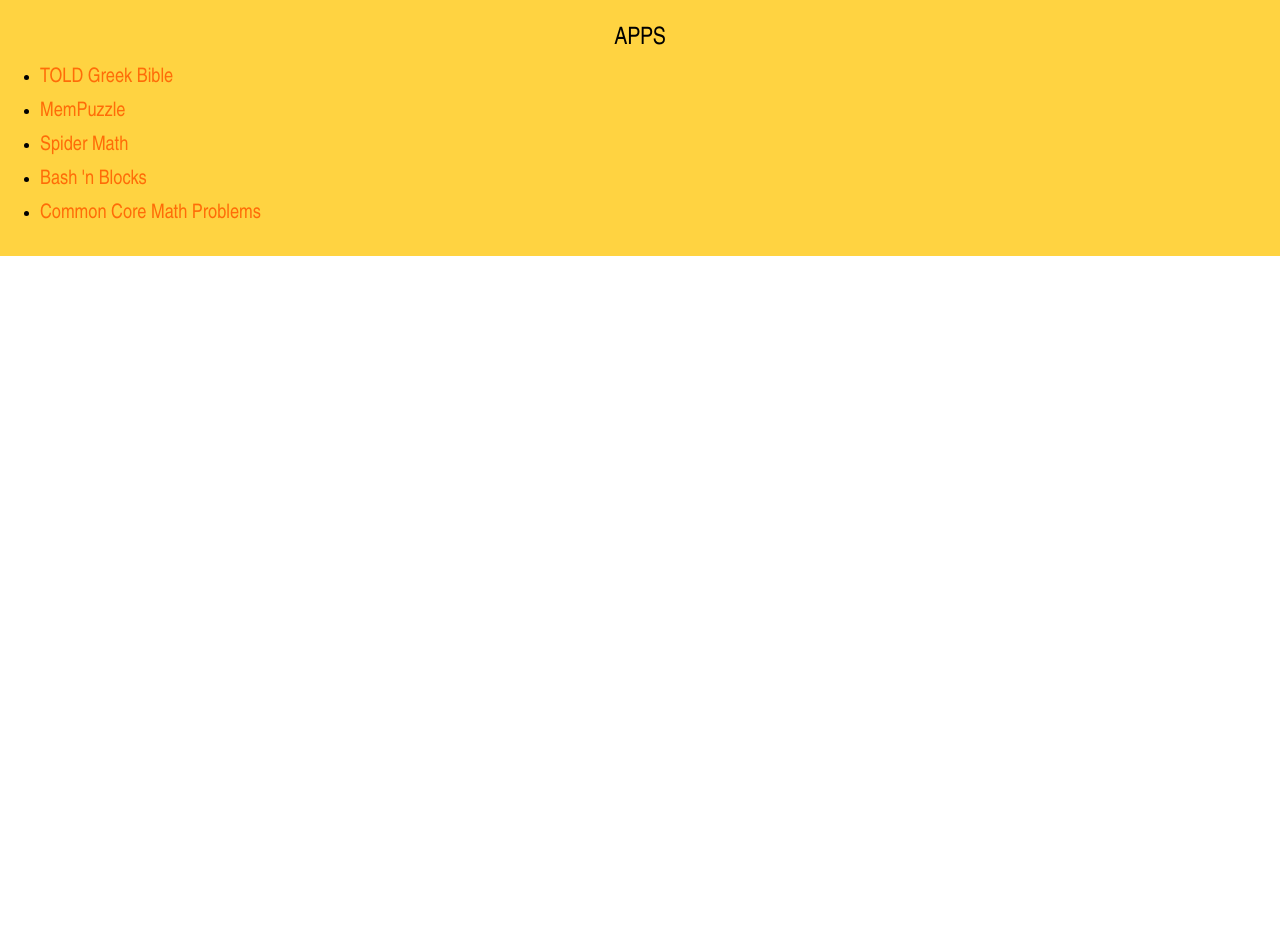
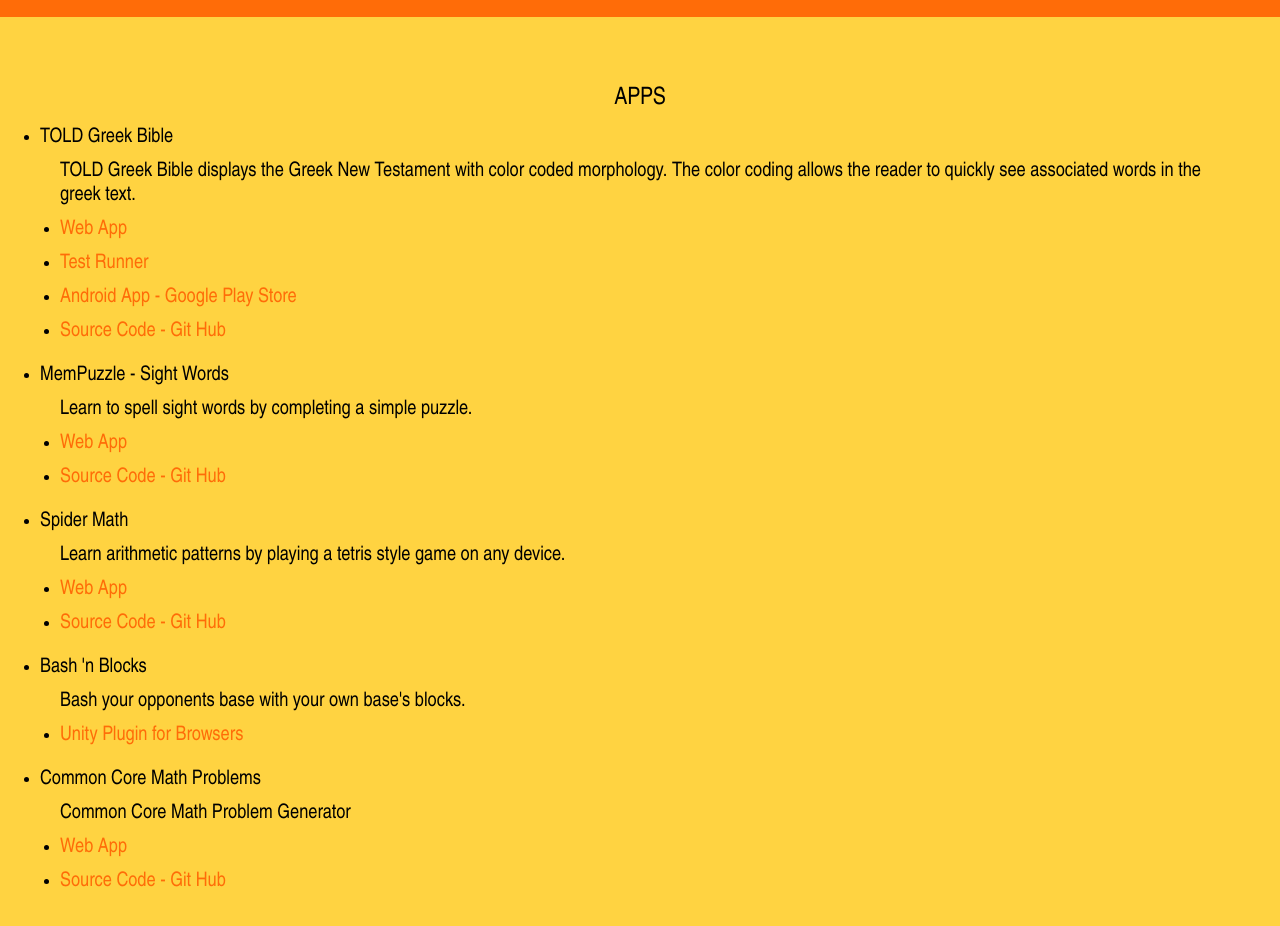
Before and after one commit to ricklove/ToldSite, a plain HTML site: page www/index.html in a window 1280 px wide. Shown: the part 286-1212 px from the top of the page. Before the commit the page ends 800 px from the top, so only its background shows below. Drawn offline with Linux system fonts and the light colour scheme.

Commit message:
Add App Descriptions

```diff
--- a/www/Styles/css/App.css
+++ b/www/Styles/css/App.css
@@ -65,6 +65,10 @@ a {
     color: #FF6C08;
 }
 
+p {
+    padding: 0.5em 1em;
+}
+
 
 /*Main Structure*/
 .main {
@@ -81,6 +85,12 @@ a {
 }
 
 .main-content {
+}
+
+
+.logo {
+    padding: 1em;
+    background-color: black;
 }
 
 .intro {
--- a/www/index.html
+++ b/www/index.html
@@ -9,7 +9,9 @@
 <body>
 
     <div class="main">
-        <canvas id="cvsLogo" width="150" height="90" style="padding-left: 0; padding-right: 0; margin-right: auto; margin-left: auto; display: block;"></canvas>
+        <div class="logo">
+            <canvas id="cvsLogo" width="150" height="90" style="padding-left: 0; padding-right: 0; margin-right: auto; margin-left: auto; display: block;"></canvas>
+        </div>
 
         <div class="intro">
             <h3>Told</h3>
@@ -20,11 +22,46 @@
         <div class="apps">
             <h3>Apps</h3>
             <ul>
-                <li><a href="Apps/GreekBible">TOLD Greek Bible</a></li>
-                <li><a href="Apps/MemPuzzle">MemPuzzle</a></li>
-                <li><a href="Apps/SpiderMath">Spider Math</a></li>
-                <li><a href="Games/BashnBlocks">Bash 'n Blocks</a></li>
-                <li><a href="Apps/CommonCoreMathProblems">Common Core Math Problems</a></li>
+                <li>TOLD Greek Bible
+                    <p>TOLD Greek Bible displays the Greek New Testament with color coded morphology. The color coding allows the reader to quickly see associated words in the greek text.</p>
+                    <ul>
+                        <li><a href="Apps/GreekBible">Web App</a></li>
+                        <li><a href="Apps/GreekBible/index.html?test=true">Test Runner</a></li>
+                        <li><a href="https://play.google.com/store/apps/details?id=com.toldpro.greekbible&hl=en">Android App - Google Play Store</a></li>
+                        <li><a href="https://github.com/ricklove/GreekBibleApp">Source Code - Git Hub</a></li>
+                    </ul>
+                </li>
+
+                <li>MemPuzzle - Sight Words
+                    <p>Learn to spell sight words by completing a simple puzzle.</p>
+                    <ul>
+                        <li><a href="Apps/MemPuzzle">Web App</a></li>
+                        <li><a href="https://github.com/ricklove/MemPuzzle">Source Code - Git Hub</a></li>
+                    </ul>
+                </li>
+
+                <li>Spider Math
+                    <p>Learn arithmetic patterns by playing a tetris style game on any device.</p>
+                    <ul>
+                        <li><a href="Apps/SpiderMath">Web App</a></li>
+                        <li><a href="https://github.com/ricklove/SpiderMath">Source Code - Git Hub</a></li>
+                    </ul>
+                </li>
+
+                <li>Bash 'n Blocks
+                    <p>Bash your opponents base with your own base's blocks.</p>
+                    <ul>
+                        <li><a href="Games/BashnBlocks">Unity Plugin for Browsers</a></li>
+                    </ul>
+                </li>
+
+                <li>Common Core Math Problems
+                    <p>Common Core Math Problem Generator</p>
+                    <ul>
+                        <li><a href="Apps/CommonCoreMathProblems">Web App</a></li>
+                        <li><a href="https://github.com/ricklove/CommonCoreMathProblems">Source Code - Git Hub</a></li>
+                    </ul>
+                </li>
             </ul>
 
         </div>
```
Also changed, not shown: 1 other file.
